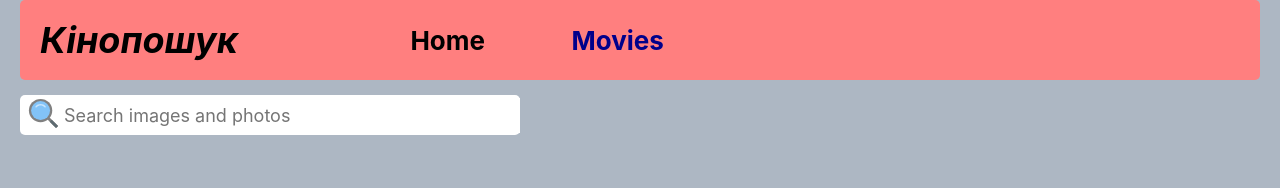
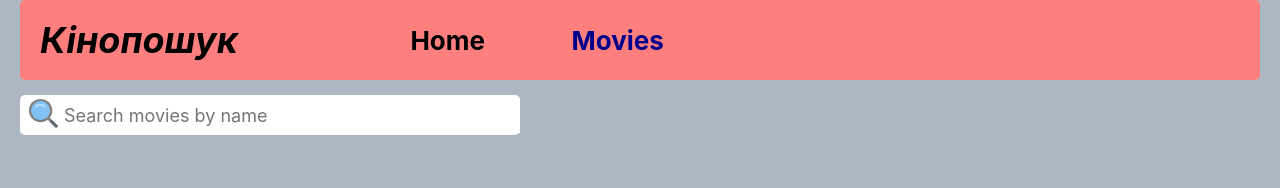
Before and after one commit to alex-neveroff/goit-react-hw-05-movies, a React (Create React App) app: page /goit-react-hw-05-movies/movies in a window 1280 px wide. Shown: the top 188 px of the page. Built offline with nearby package versions, Linux system fonts and the light colour scheme.

Commit message:
Form olaceholder corrected

```diff
--- a/src/components/SearchForm/SearchForm.jsx
+++ b/src/components/SearchForm/SearchForm.jsx
@@ -32,7 +32,7 @@ const SearchForm = ({ onSubmit }) => {
         type="text"
         autoComplete="off"
         autoFocus
-        placeholder="Search images and photos"
+        placeholder="Search movies by name"
         value={inputQuery}
         onChange={handleSearch}
       />
```
